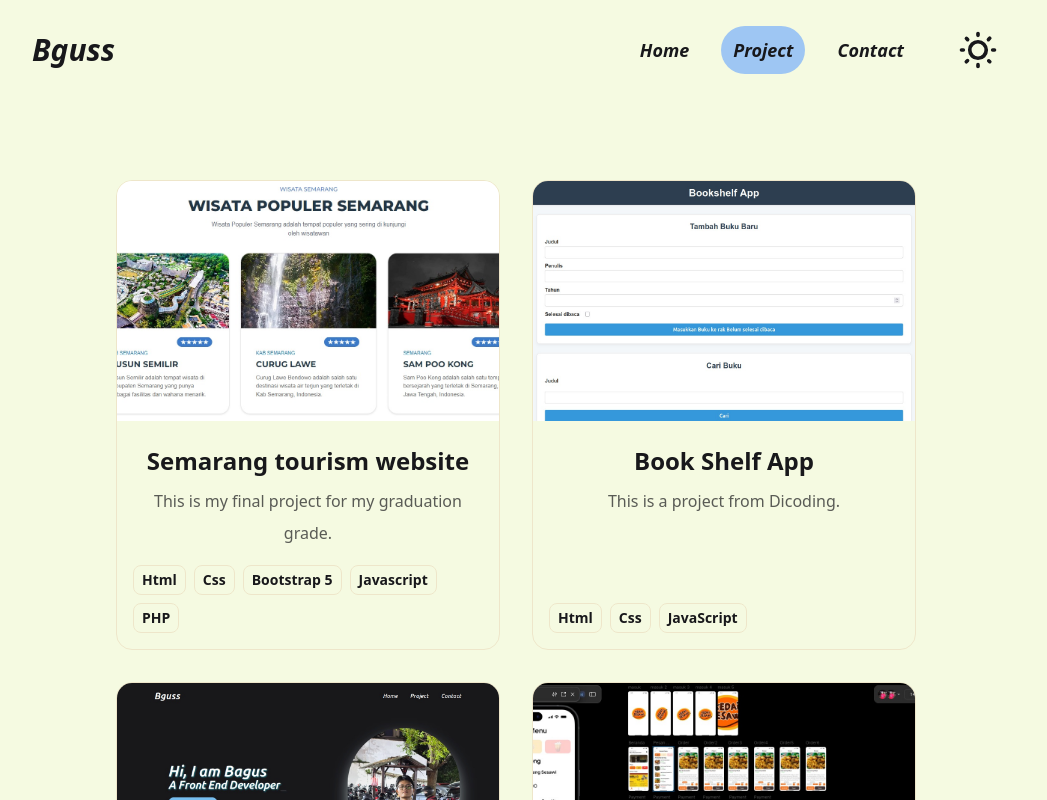
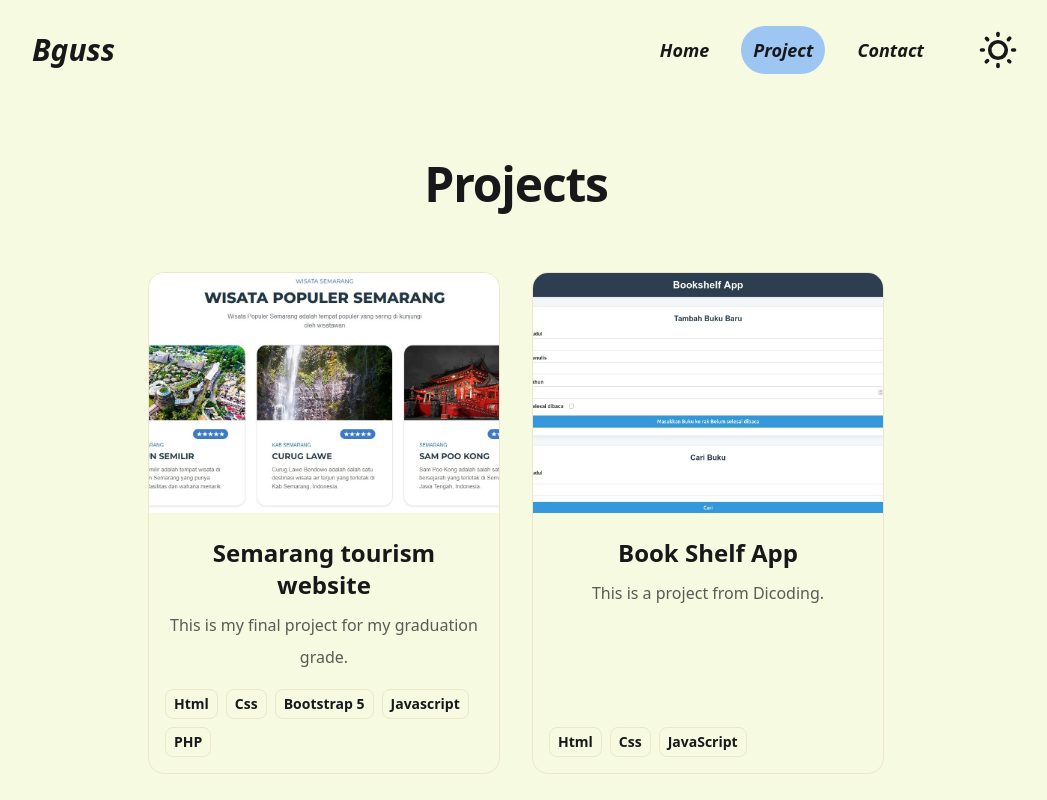
Before and after one commit to bguss03/Portfolio, a React (Vite) app: page /project in a window 1280 px wide. Shown: the top 800 px of the page, without its empty margins (124-1171 px from the left). Built offline with nearby package versions, Linux system fonts and the light colour scheme.

Commit message:
fix project

```diff
--- a/src/Components/Layout/Navbar.tsx
+++ b/src/Components/Layout/Navbar.tsx
@@ -56,7 +56,7 @@ export default function Navbar() {
                         <NavLink to="/" className="hover:text-[#9EC6F3] dark:hover:text-[#113F67] transition-colors duration-300 italic">Bguss</NavLink>
                     </div>
 
-                    <div className="flex flex-items-center gap-x-5 px-5">
+                    <div className="flex flex-items-center gap-x-5">
                         <ul className='hidden md:flex items-center gap-5 px-5'>
                             {menuItems.map((item) => (
                                 <li key={item.name} className="text-lg font-semibold italic">
--- a/src/Components/Pages/ProjectAll.tsx
+++ b/src/Components/Pages/ProjectAll.tsx
@@ -35,8 +35,11 @@ export default function Projek() {
   };
 
   return (
-    <div className="text-center py-10" data-aos="fade-up" >
-       <div className="project-box px-4 md:px-16 lg:px-15 xl:px-60 mt-10 grid grid-cols-1 md:grid-cols-2 gap-8">
+    <div className="text-center pt-5 sm:py-15 lg:px-8" data-aos="fade-up" >
+        <div className="mx-auto max-w-2xl text-center">
+          <h2 className="text-4xl font-semibold tracking-tight text-balance sm:text-5xl">Projects</h2>
+        </div>
+       <div className="project-box px-4 md:px-16 lg:px-15 xl:px-60 mt-10 sm:mt-16 grid grid-cols-1 md:grid-cols-2 gap-8">
         {Project.map((project, index) => (
           <div
             className="border border-[#EEE6CA] dark:border-zinc-700 rounded-2xl hover:shadow-md shadow-black delay-100 overflow-hidden flex flex-col h-full cursor-pointer"
```
